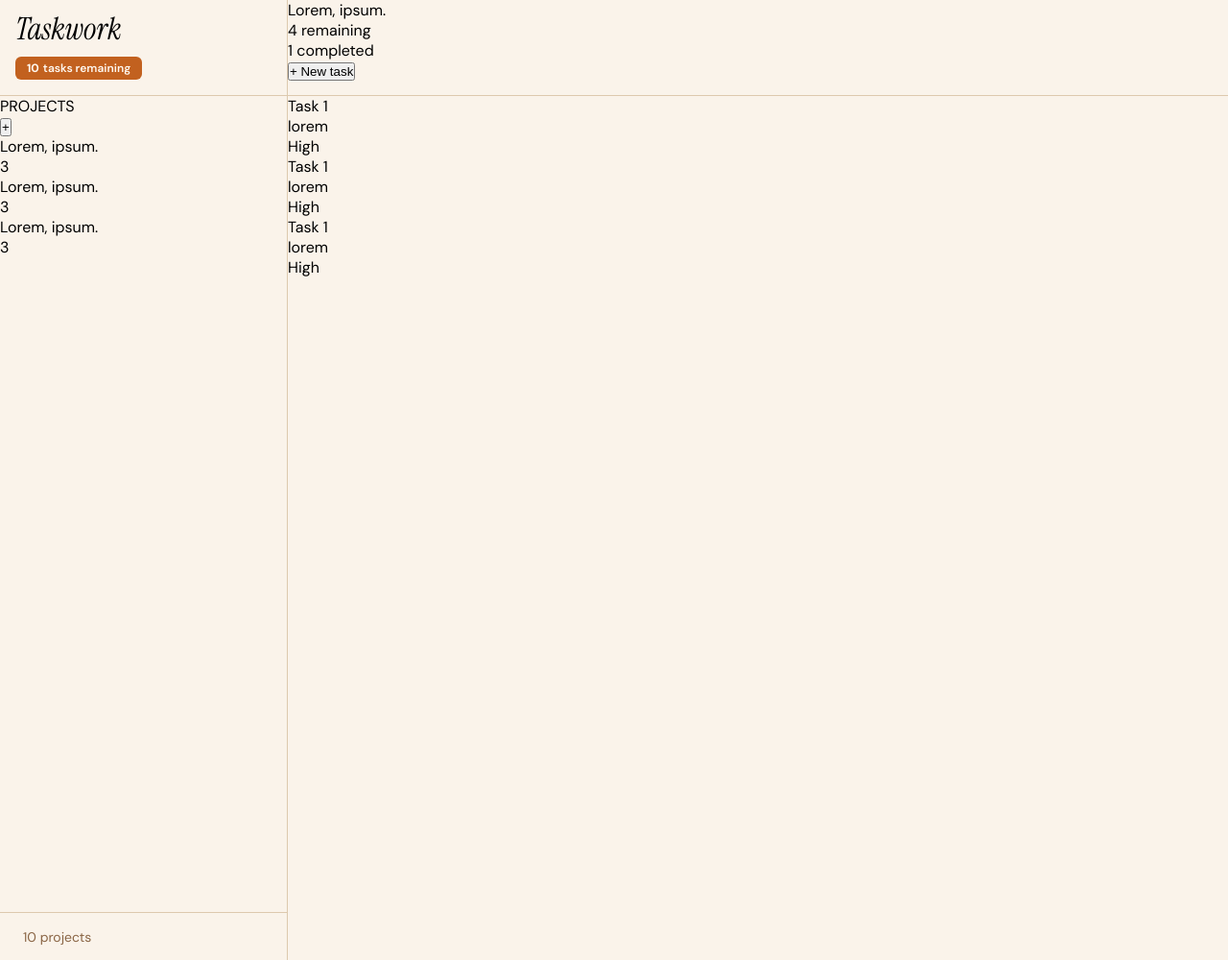
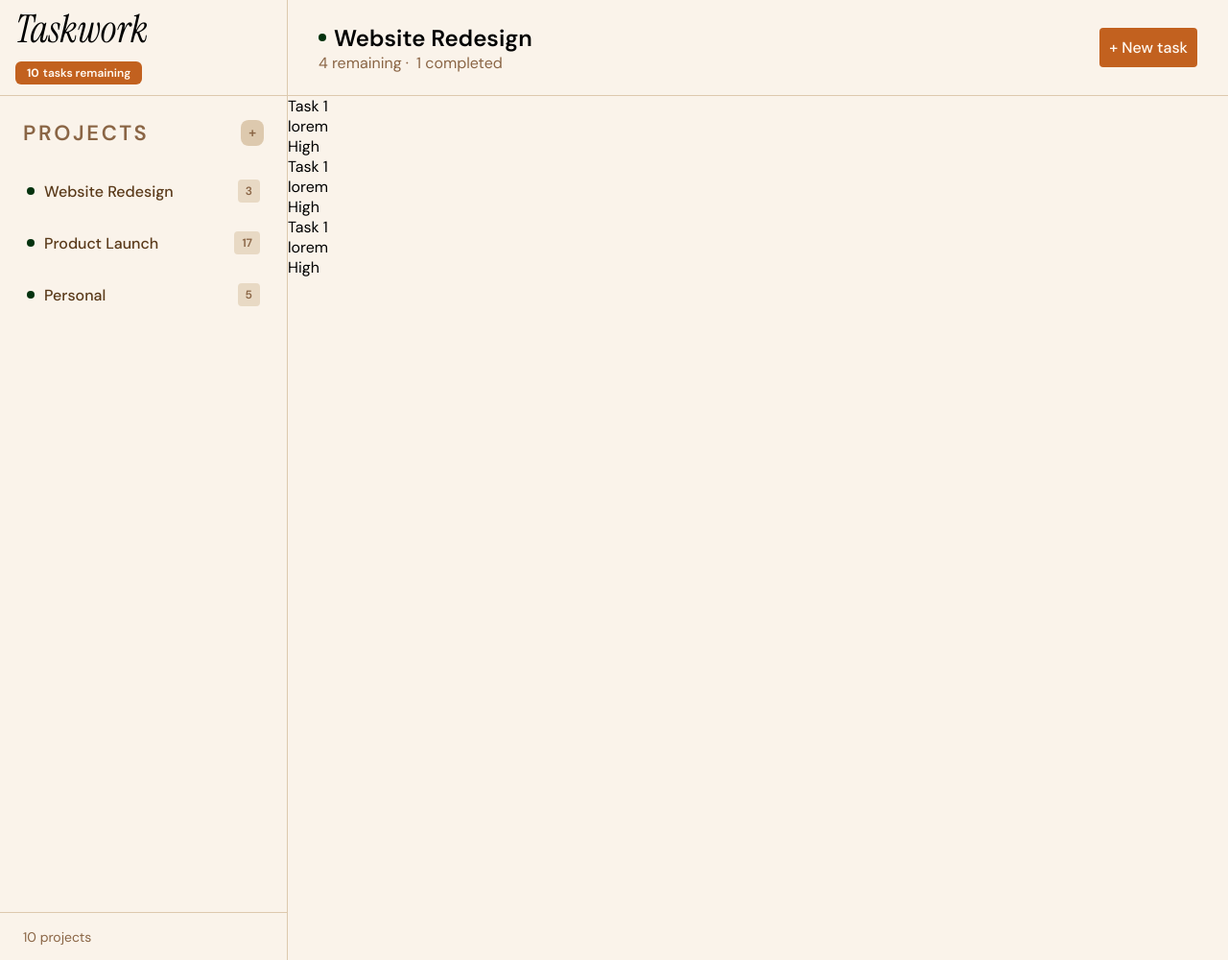
Before and after one commit to Pranav-Chamoli/odin-to-do-list, a plain HTML site: page index.html in a window 1280 px wide. Shown: the whole page at 96% size. Drawn offline with Linux system fonts and the light colour scheme.

Commit message:
Feature: Header CSS completed

```diff
--- a/index.html
+++ b/index.html
@@ -23,18 +23,26 @@
           </div>
         </div>
         <div class="sidebar-main">
-          <div class="sidebar-heading">PROJECTS</div>
+          <div class="sidebar-sub-heading">
+            <div class="sidebar-heading">projects</div>
             <button class="add-project-button">+</button>
+          </div>
           <div class="project-list-container">
+            <div class="project-item">
               <div class="project-title-round-highlighter"></div>
-            <div class="project-title" data-index="1">Lorem, ipsum.</div>
+              <div class="project-title" data-index="1">Website Redesign</div>
               <div class="project-title-count">3</div>
+            </div>
+            <div class="project-item">
               <div class="project-title-round-highlighter"></div>
-            <div class="project-title" data-index="2">Lorem, ipsum.</div>
-            <div class="project-title-count">3</div>
+              <div class="project-title" data-index="2">Product Launch</div>
+              <div class="project-title-count">17</div>
+            </div>
+            <div class="project-item">
               <div class="project-title-round-highlighter"></div>
-            <div class="project-title" data-index="3">Lorem, ipsum.</div>
-            <div class="project-title-count">3</div>
+              <div class="project-title" data-index="3">Personal</div>
+              <div class="project-title-count">5</div>
+            </div>
           </div>
         </div>
         <div class="sidebar-footer">
@@ -43,10 +51,12 @@
       </div>
       <div class="header">
         <div class="header-left-section">
+          <div class="title-row">
             <div class="project-title-header-highlighter"></div>
-          <div class="project-title-header">Lorem, ipsum.</div>
+            <div class="project-title-header">Website Redesign</div>
+          </div>
           <div class="project-status">
-            <div class="project-status-remaining">4 remaining</div>
+            <div class="project-status-remaining">4 remaining ·</div>
             <div class="project-status-completed">1 completed</div>
           </div>
         </div>
--- a/style.css
+++ b/style.css
@@ -43,7 +43,7 @@ body {
   font-family: "Instrument Serif", serif;
   font-style: italic;
   font-weight: 400;
-  font-size: 32px;
+  font-size: 40px;
   padding-top: 16px;
   padding-bottom: 8px;
 }
@@ -85,6 +85,45 @@ body {
   grid-row-start: 1;
   grid-row-end: 2;
   border-bottom: 1px solid #ddc9ae;
+  display: flex;
+  justify-content: space-between;
+  align-items: center;
+  padding: 16px 32px 16px;
+}
+
+.project-title-header-highlighter {
+  border-radius: 50%;
+  background-color: rgb(4, 50, 15);
+  width: 8px;
+  height: 8px;
+}
+
+.title-row {
+  display: flex;
+  align-items: center;
+  gap: 8px;
+}
+
+.add-task-button {
+  border-radius: 0.25rem;
+  padding: 10px 10px;
+  background-color: #c2611f;
+  color: #fff8f0;
+  font-weight: 500;
+  font-size: 16px;
+  font-family: inherit;
+  border: none;
+}
+
+.project-title-header {
+  font-size: 24px;
+  font-weight: 600;
+}
+
+.project-status {
+  display: flex;
+  gap: 8px;
+  color: #8a6545;
 }
 
 .main-content {
@@ -93,3 +132,65 @@ body {
   grid-row-start: 2;
   grid-row-end: 4;
 }
+
+.sidebar-heading {
+  color: #8a6545;
+}
+
+.add-project-button {
+  border: none;
+  color: #8a6545;
+  background-color: #ddc9ae;
+  font-weight: 600;
+  border-radius: 8px;
+  padding: 6px 8px 6px;
+}
+
+.sidebar-sub-heading {
+  display: flex;
+  justify-content: space-between;
+  align-items: center;
+  gap: 32px;
+  font-size: 22px;
+  font-weight: 600;
+  text-transform: uppercase;
+  letter-spacing: 0.12em;
+  padding: 24px;
+}
+
+.project-list-container {
+  display: flex;
+  flex-direction: column;
+  padding-left: 16px;
+  gap: 10px;
+}
+
+.project-item {
+  display: flex;
+  align-items: center;
+  gap: 10px;
+  padding: 10px 28px 10px 12px;
+}
+
+.project-title-round-highlighter {
+  border-radius: 50%;
+  background-color: rgb(4, 50, 15);
+  width: 8px;
+  height: 8px;
+}
+
+.project-title {
+  color: #5a3a1a;
+  font-weight: 500;
+  font-size: 16px;
+}
+
+.project-title-count {
+  color: #8a6545;
+  background-color: #e8d9c4;
+  padding: 4px 8px 4px;
+  font-size: 12px;
+  border-radius: 4px;
+  font-weight: 600;
+  margin-left: auto;
+}
```
Lines whose indentation alone changed are shown as unchanged.
